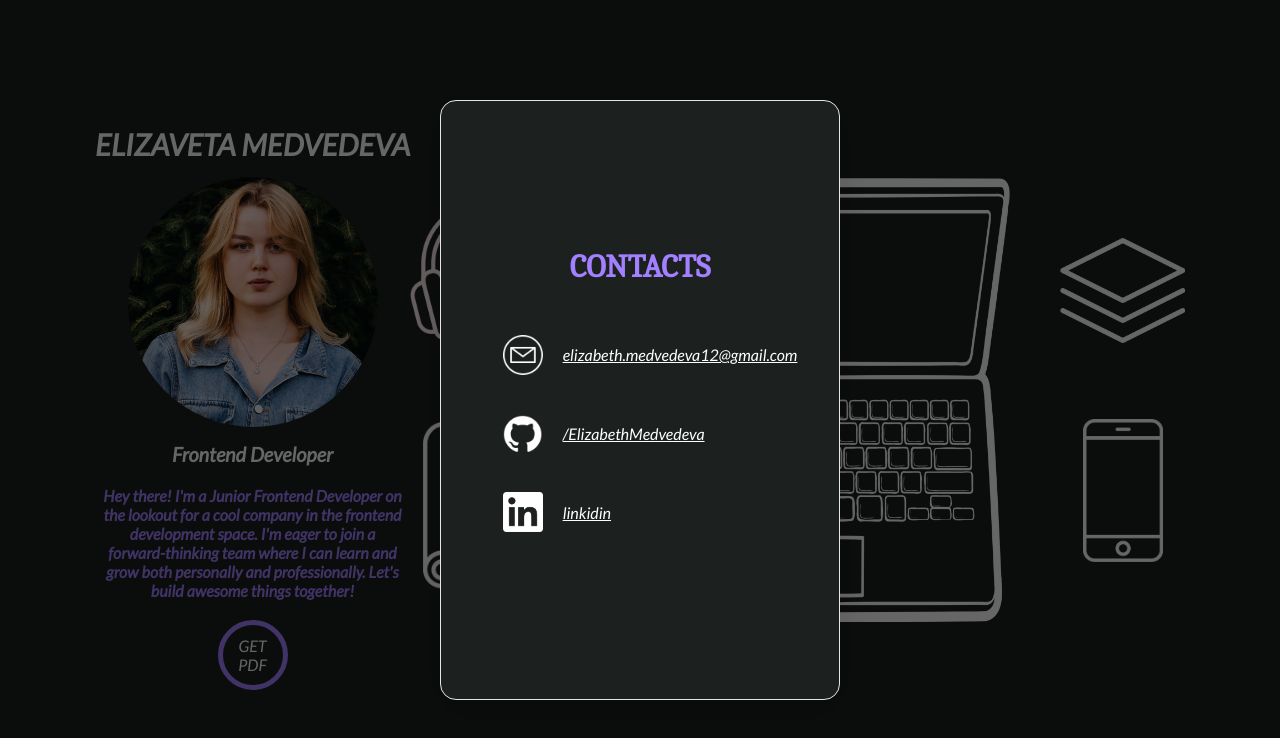
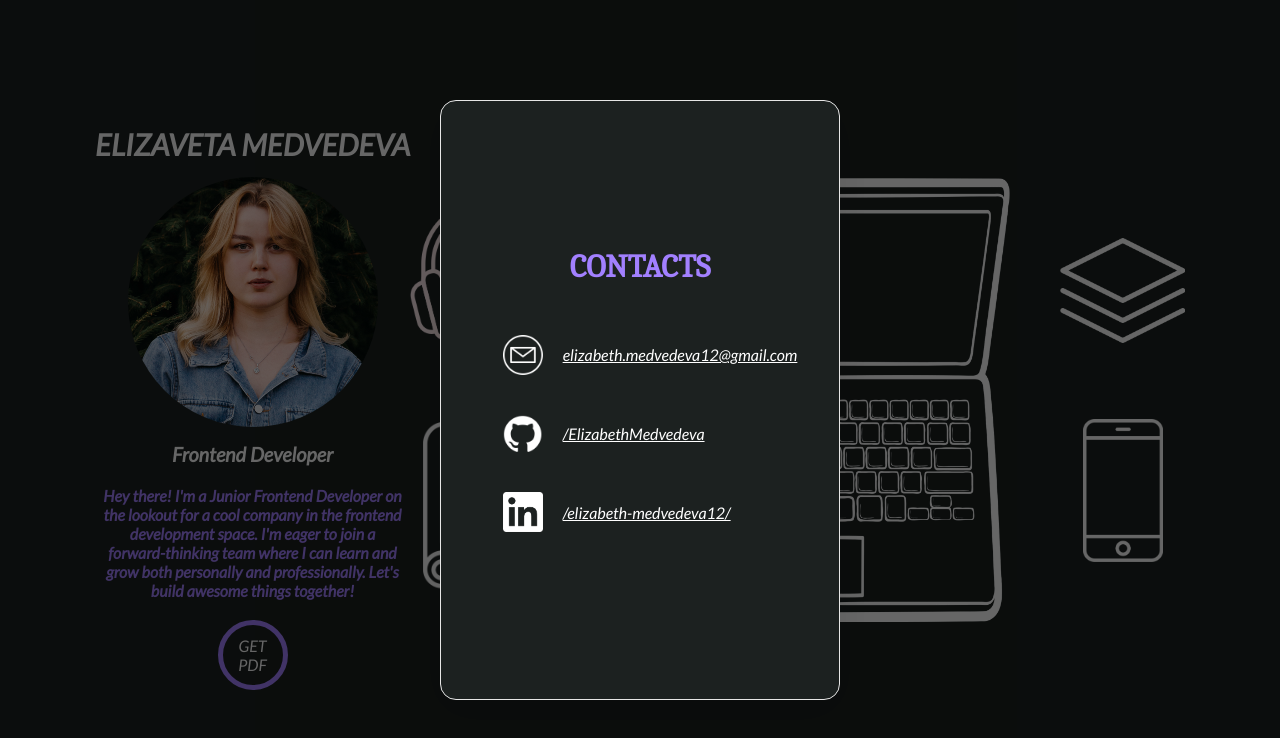
Before and after one commit to ElizabethMedvedeva/cv_medvedeva, a React (Create React App) app: page / in a window 1280 px wide. Both pictures are taken after a click on the element 1122 px from the left and 490 px from the top of the page. Shown: the top 738 px of the page. Built offline with nearby package versions, Linux system fonts and the light colour scheme.

Commit message:
add linkedin link

```diff
--- a/src/components/contacts/contacts.tsx
+++ b/src/components/contacts/contacts.tsx
@@ -48,8 +48,12 @@
             <ContactImg src="assets/linkedin.png" alt="react"></ContactImg>
           </ContactImgDiv>
           <ContactLinkDiv>
-            <a href="" target="_blank" rel="noopener noreferrer">
-              linkidin
+            <a
+              href="https://www.linkedin.com/in/elizabeth-medvedeva12/"
+              target="_blank"
+              rel="noopener noreferrer"
+            >
+              /elizabeth-medvedeva12/
             </a>
           </ContactLinkDiv>
         </ContactContainer>
```
